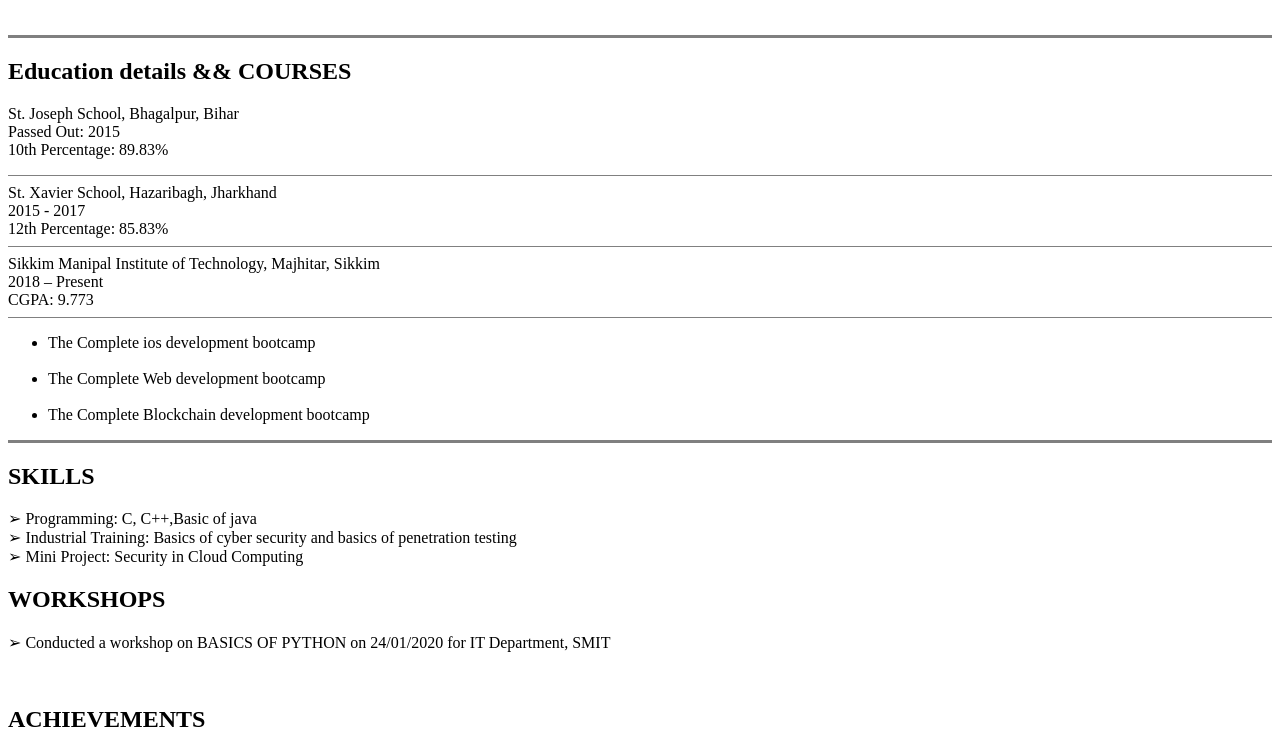
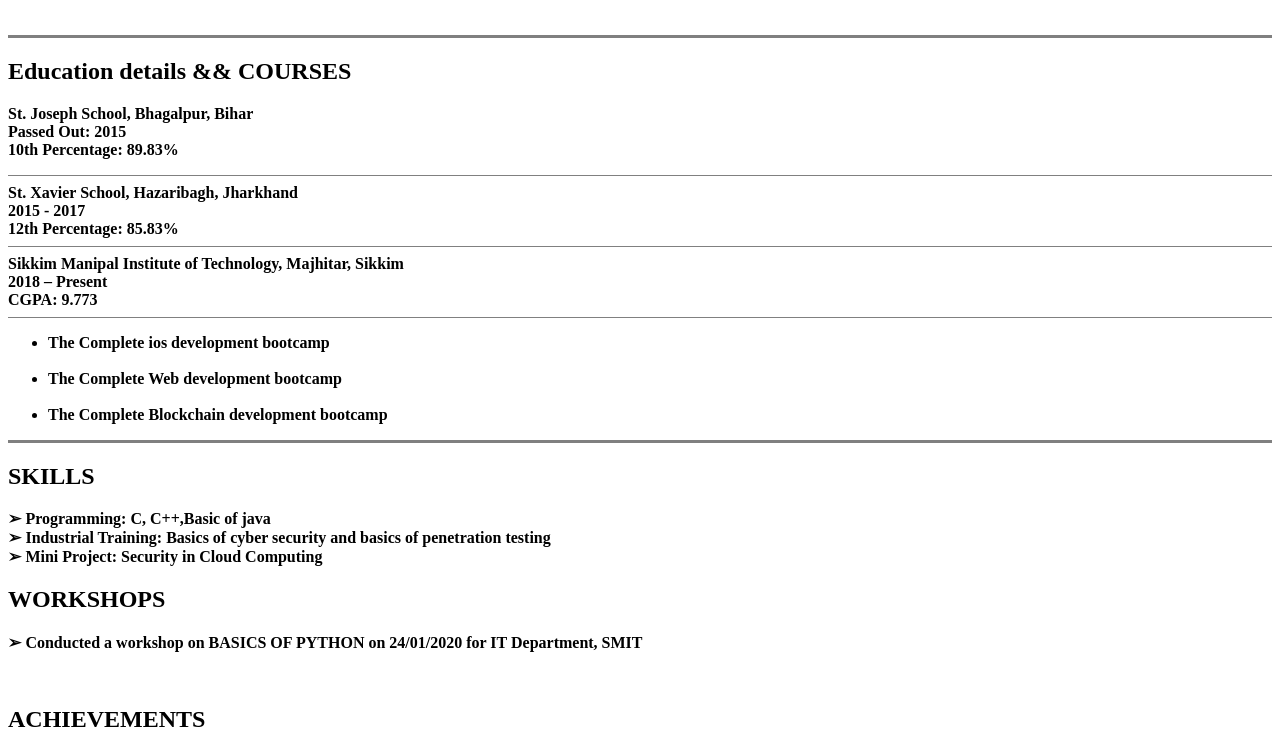
Before and after one commit to Amaanul-Haque/cv, a plain HTML site: page index.html in a window 1280 px wide. Shown: the part 773-1523 px from the top of the page. Drawn offline with Linux system fonts and the light colour scheme.

Commit message:
Update index.html

```diff
--- a/index.html
+++ b/index.html
@@ -36,15 +36,15 @@
     <hr size="3" noshade>
 
     <h2>Education details && COURSES</h2>
-    <p>St. Joseph School, Bhagalpur, Bihar<br>
+    <p><strong>St. Joseph School, Bhagalpur, Bihar<strong><br>
         Passed Out: 2015<br>
         10th Percentage: 89.83%<br>
         <hr size="1" noshade>
-        St. Xavier School, Hazaribagh, Jharkhand<br>
+        <strong>St. Xavier School, Hazaribagh, Jharkhand<strong><br>
         2015 - 2017<br>
         12th Percentage: 85.83%<br>
     <hr size="1" noshade>
-        Sikkim Manipal Institute of Technology, Majhitar, Sikkim<br>
+        <strong>Sikkim Manipal Institute of Technology, Majhitar, Sikkim<strong><br>
         2018 – Present<br>
         CGPA: 9.773<br>
         <hr size="1" noshade>
```
